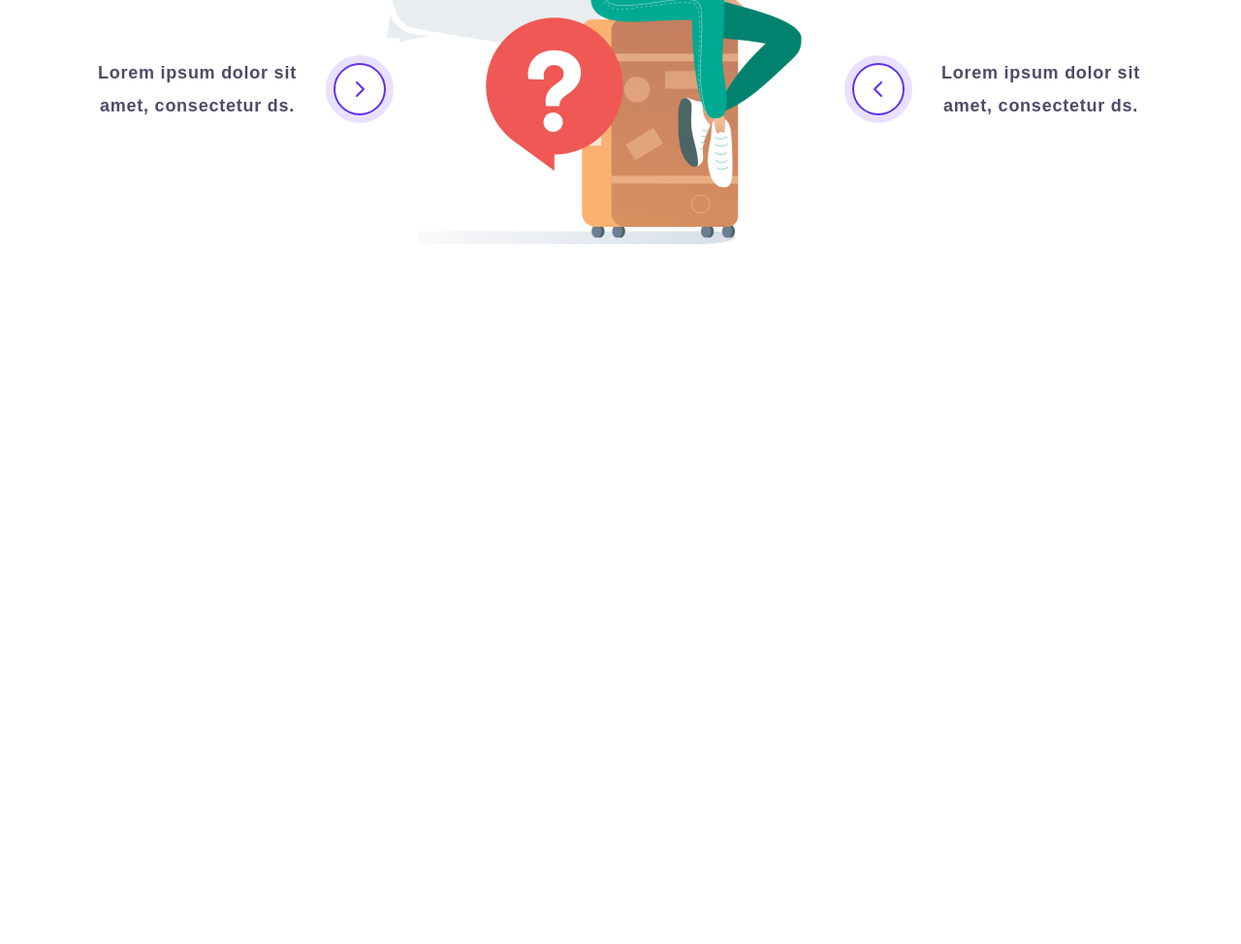
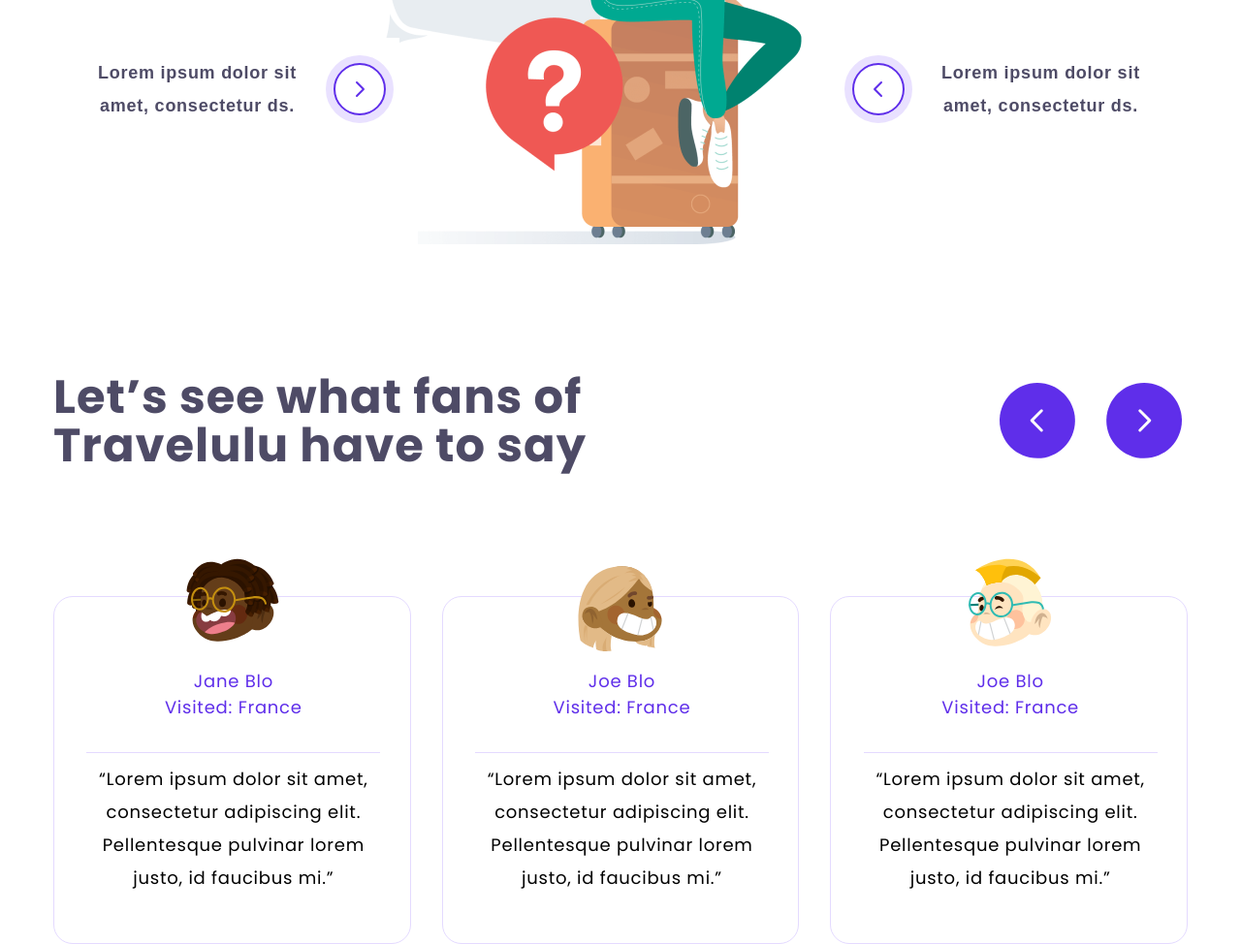
Before and after one commit to dilshod2604/Travelulu1, a plain HTML site: page index.html in a window 1280 px wide. Shown: the part 3379-4353 px from the top of the page at 97% size. Before the commit the page ends 3638 px from the top, so only its background shows below. Drawn offline with Linux system fonts and the light colour scheme.

Commit message:
finished funs

```diff
--- a/css/style.css
+++ b/css/style.css
@@ -338,6 +338,88 @@
   letter-spacing: 0.75px;
   color: #4e4b66;
 }
+.funs__content{
+  margin-top: 126px;
+
+}
+.funs__top {
+  display: flex;
+  align-items: center;
+  justify-content: space-between;
+margin-top: 64px;
+margin-bottom: 130px;
+}
+.funs__top__title {
+  max-width: 577px;
+  font-size: 48px;
+  font-weight: 700;
+  line-height: 50px;
+  letter-spacing: 1px;
+  color: #4e4b66;
+  margin: 0;
+}
+.funs__top__buttons {
+  display: flex;
+  align-items: center;
+  gap: 20px;
+}
+.funs__top__btn {
+  background: #fff;
+  border: none;
+}
+.funs__buttonI_img {
+  width: 100%;
+  object-fit: cover;
+}
+.funs__bottom {
+  display: grid;
+  grid-template-columns: repeat(3, 1fr);
+  grid-auto-rows: 359px;
+  gap: 32px;
+}
+.funs__bottom_box {
+  border: 1px solid  #e4daff;
+  position: relative;
+  border-radius: 20px;
+}
+.funs__bottom__person{
+display: flex;
+flex-direction: column;
+align-items: center;
+position: absolute;
+bottom: 50px;
+
+left: calc(50% - 150px);
+}
+.funs__bottom__person_avatar{
+
+}
+.funs__bottom__person__name{
+  max-width: 143px;
+margin: 0;
+font-weight: 400;
+font-size: 18px;
+line-height: 27px;
+letter-spacing: 0.75px;
+text-align: center;
+color: #5f2eea;
+
+}
+.funs__bottom__person__info{
+  padding-top: 10px;
+  max-width: 303px;
+margin: 0;
+font-size: 18px;
+font-weight: 400;
+line-height: 34px;
+letter-spacing: 0.75px;
+text-align: center;
+margin-top: 33px;
+border-top: 1px solid  #e4daff;
+
+}
+
+
 @media (max-width: 1000px) {
   .plaing__ahead__images {
     order: -1;
@@ -351,6 +433,17 @@
   }
   .box2 .box__button__img {
     transform: rotate(180deg);
+  }
+  .funs__bottom{
+    grid-template-columns: repeat(1,1fr);
+  }
+
+}
+@media screen  and (max-width:800px){
+  .funs__top {
+    flex-direction: column;
+    align-items: center;
+    gap: 20px;
   }
 }
 
--- a/index.html
+++ b/index.html
@@ -161,7 +161,7 @@
                       class="box__button__img"
                     />
                   </button>
-                  <button class="planing__ahead__box__buttons middle ">
+                  <button class="planing__ahead__box__buttons middle">
                     <p class="box__buttons__text">
                       Lorem ipsum dolor sit amet, consectetur ds.
                     </p>
@@ -183,7 +183,11 @@
                   </button>
                 </div>
                 <div class="plaing__ahead__images">
-                  <img  class="planing__ahead_img" src="./img/AirHelp.png" alt="">
+                  <img
+                    class="planing__ahead_img"
+                    src="./img/AirHelp.png"
+                    alt=""
+                  />
                 </div>
                 <div class="planing__ahead__box box2">
                   <button class="planing__ahead__box__buttons right">
@@ -196,7 +200,7 @@
                       Lorem ipsum dolor sit amet, consectetur ds.
                     </p>
                   </button>
-                  <button class="planing__ahead__box__buttons middle ">
+                  <button class="planing__ahead__box__buttons middle">
                     <img
                       src="./img/arrowleft.svg"
                       alt=""
@@ -206,7 +210,7 @@
                       Lorem ipsum dolor sit amet, consectetur ds.
                     </p>
                   </button>
-                  <button class="planing__ahead__box__buttons  right">
+                  <button class="planing__ahead__box__buttons right">
                     <img
                       src="./img/arrowleft.svg"
                       alt=""
@@ -221,6 +225,74 @@
             </div>
           </div>
         </section>
+        <section class="funs">
+          <div class="container">
+            <div class="funs__content">
+              <div class="funs__top">
+                <h2 class="funs__top__title">
+                  Let’s see what fans of Travelulu have to say
+                </h2>
+                <div class="funs__top__buttons">
+                  <button class="funs__top__btn">
+                    <img
+                      class="funs__buttonI_img"
+                      src="./img/arrow1.svg"
+                      alt=""
+                    />
+                  </button>
+                  <button class="funs__top__btn">
+                    <img
+                      class="funs__buttonI_img"
+                      src="./img/arrow2.svg"
+                      alt=""
+                    />
+                  </button>
+                </div>
+              </div>
+              <div class="funs__bottom">
+                <div class="funs__bottom_box">
+                  <div class="funs__bottom__person">
+                    <img
+                      class="funs__bottom__person_avatar"
+                      src="./img/avatar1.svg"
+                      alt=""
+                    />
+                    <h6 class="funs__bottom__person__name">
+                      Jane Blo Visited: France
+                    </h6>
+                    <p class="funs__bottom__person__info">“Lorem ipsum dolor sit amet, consectetur adipiscing elit. Pellentesque pulvinar lorem justo, id faucibus mi.”</p>
+                  </div>
+                </div>
+                <div class="funs__bottom_box">
+                  <div class="funs__bottom__person">
+                    <img
+                      class="funs__bottom__person_avatar"
+                      src="./img/avatar2.svg"
+                      alt=""
+                    />
+                    <h6 class="funs__bottom__person__name">
+                      Joe Blo Visited: France
+                    </h6>
+                    <p class="funs__bottom__person__info">“Lorem ipsum dolor sit amet, consectetur adipiscing elit. Pellentesque pulvinar lorem justo, id faucibus mi.”</p>
+                  </div>
+                </div>
+                <div class="funs__bottom_box">
+                  <div class="funs__bottom__person">
+                    <img
+                      class="funs__bottom__person_avatar"
+                      src="./img/avatar3.svg"
+                      alt=""
+                    />
+                    <h6 class="funs__bottom__person__name">
+                      Joe Blo Visited: France
+                    </h6>
+                    <p class="funs__bottom__person__info">“Lorem ipsum dolor sit amet, consectetur adipiscing elit. Pellentesque pulvinar lorem justo, id faucibus mi.”</p>
+                  </div>
+                </div>
+              </div>
+            </div>
+          </div>
+        </section>
       </main>
       <footer class="footer"></footer>
     </div>
```
Also changed, not shown: img/arrow1.svg (added), img/arrow2.svg (added), img/avatar1.svg (added), img/avatar2.svg (added), img/avatar3.svg (added).
